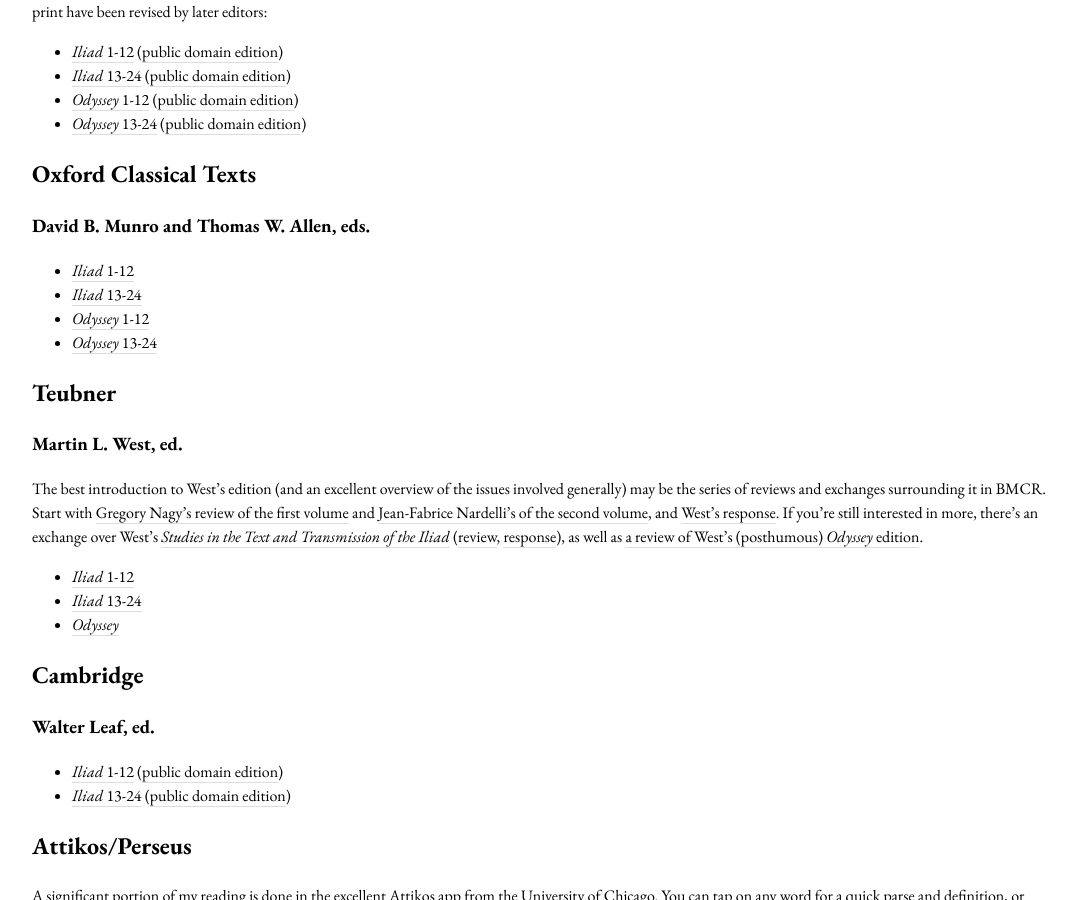
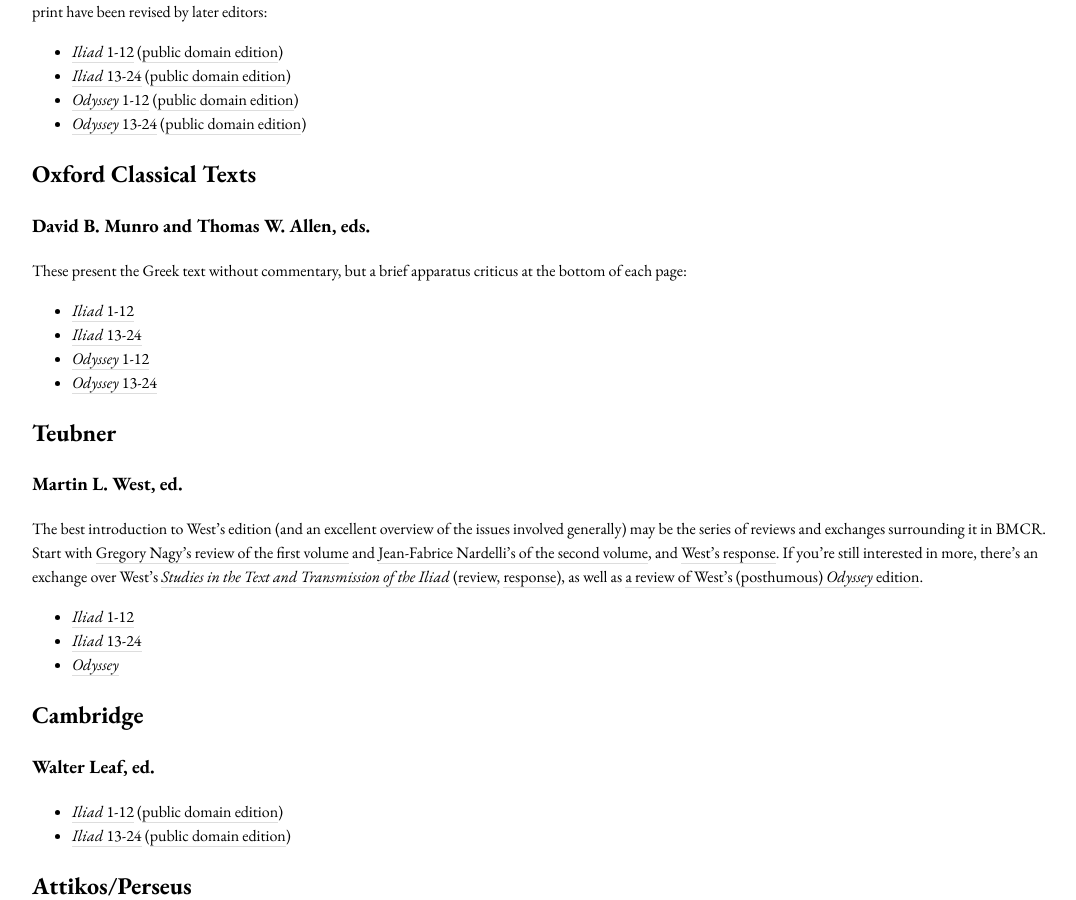
Before and after one commit to ryanfb/etc, a Jekyll site: the page built from _posts/2019-02-25-resources_for_reading_homeric_greek.md, in a window 1280 px wide and 900 px high, scrolled down 2752 px. Shown: the whole window, without its empty margins (96-1172 px from the left). Built offline with Jekyll 4.4.1, drawn with Linux system fonts in a browser that asks for light colours; nearby versions of some CDN libraries.

Commit message:
Note OCT

```diff
--- a/_posts/2019-02-25-resources_for_reading_homeric_greek.md
+++ b/_posts/2019-02-25-resources_for_reading_homeric_greek.md
@@ -67,6 +67,8 @@
 
 ## Oxford Classical Texts
 ### David B. Munro and Thomas W. Allen, eds.
+
+These present the Greek text without commentary, but a brief apparatus criticus at the bottom of each page:
 
 * [*Iliad* 1-12](https://amzn.to/2XpuKgH)
 * [*Iliad* 13-24](https://amzn.to/2EuKojp)
```
